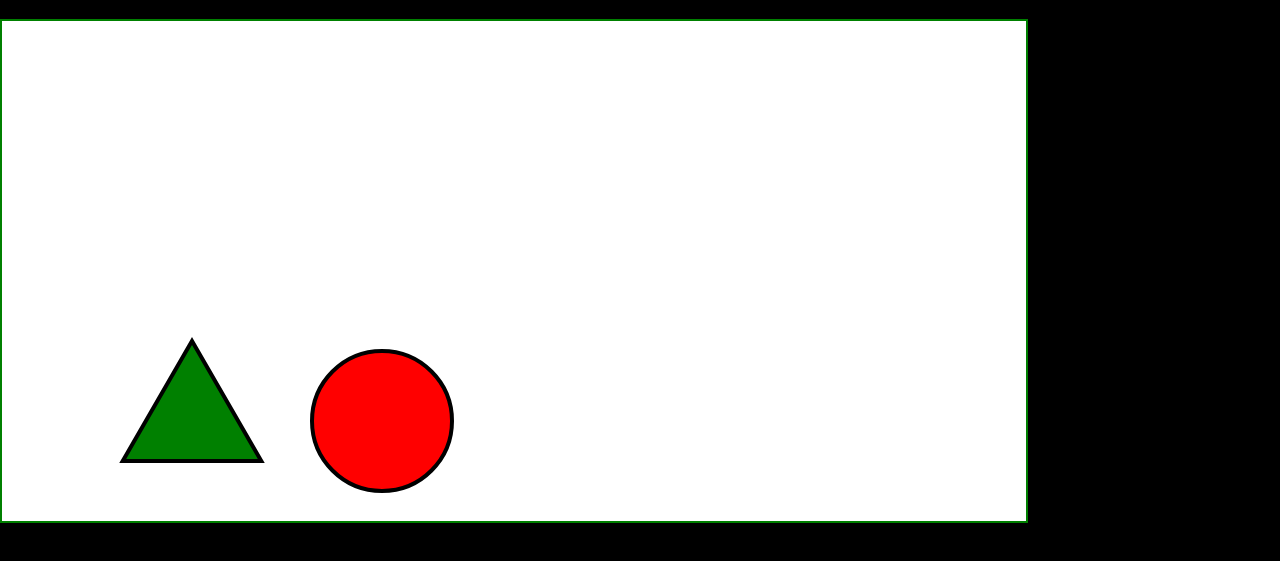
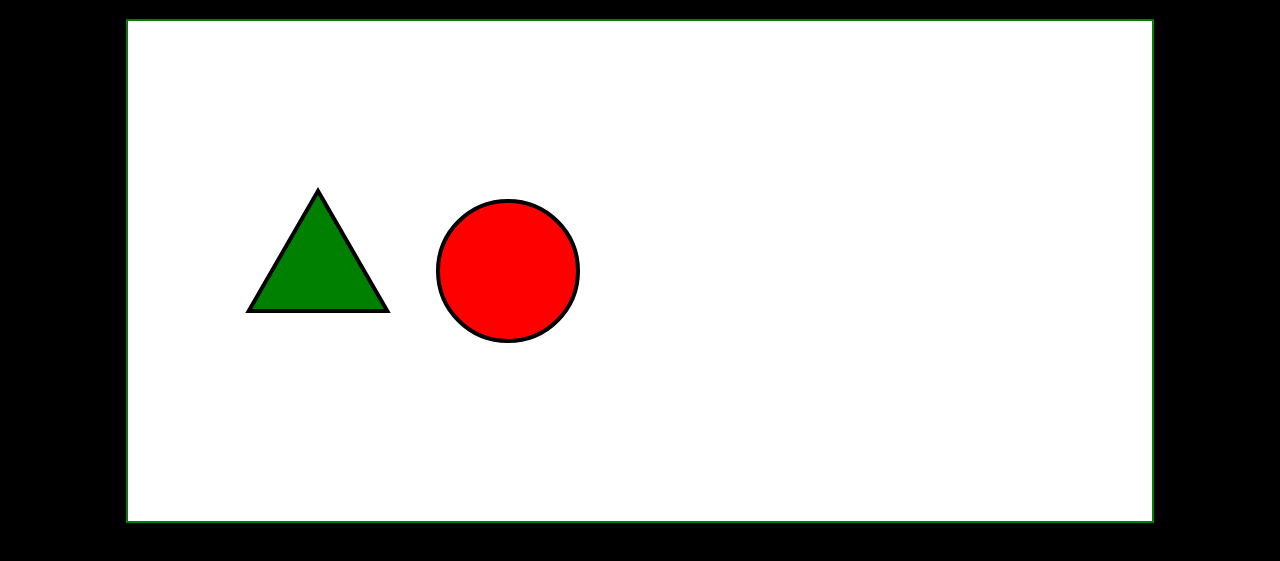
Before and after one commit to ahmed-swiss-digital/testtouch, a plain HTML site: page index.html in a window 1280 px wide. Shown: the part 61-622 px from the top of the page. Drawn offline with nearby package versions, Linux system fonts and the light colour scheme.

Commit message:
change demo 6

```diff
--- a/index.html
+++ b/index.html
@@ -22,6 +22,11 @@
         width: 80%;
         height: 500px;
         border: 2px solid green;
+        margin: 0 auto;
+        overflow: hidden;
+        display: flex;
+        justify-content: center;
+        align-items: center;
 
       }
     </style>
```
